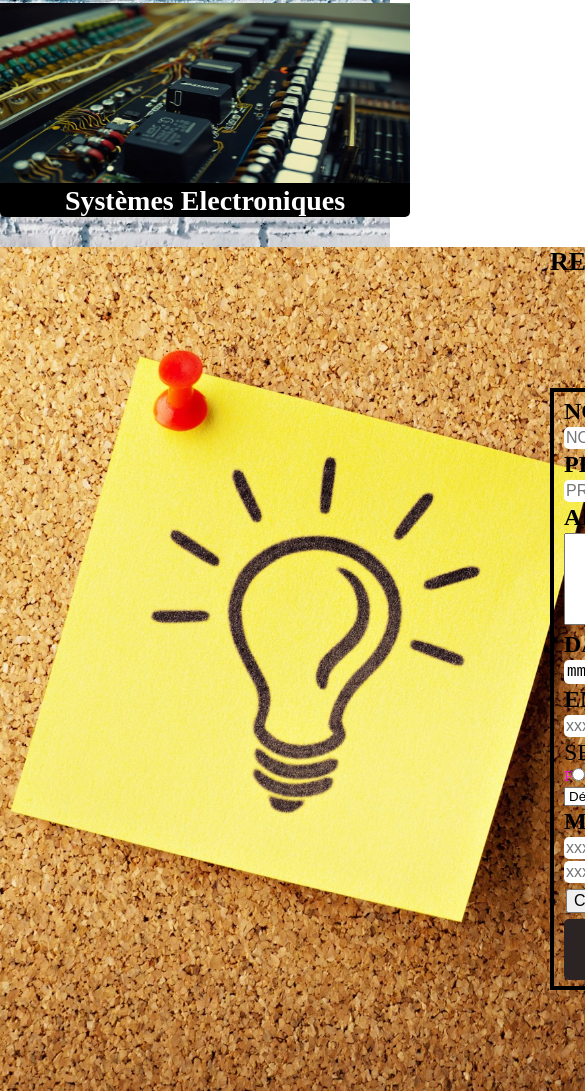
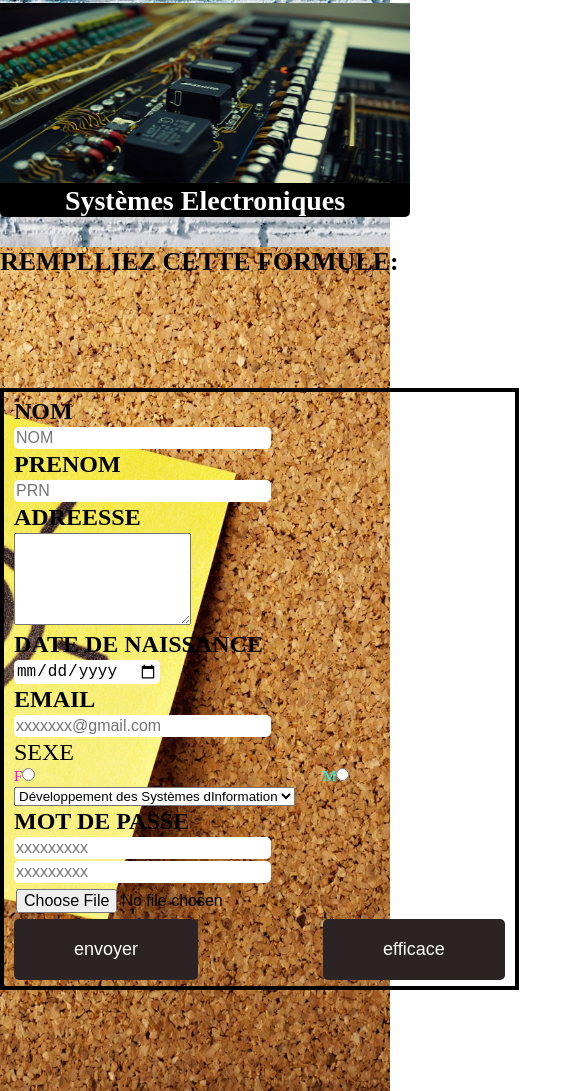
Before and after one commit to ANxxxS/ANxxxS.github.io, a plain HTML site: page index.html in a window 390 px wide. Shown: the part 1919-3010 px from the top of the page, 585 px wide, since content can reach past the window. Drawn offline with Linux system fonts and the light colour scheme.

Commit message:
Add files via upload

```diff
--- a/CSS/PRINCIPALE.CSS
+++ b/CSS/PRINCIPALE.CSS
@@ -170,6 +170,14 @@ label{
     transform: scale(1.1);
     cursor: pointer;
 }
+
+@media screen and (max-width: 768px) {
+    #ins{
+        padding: 0 0;
+        width: 100%;
+    }
+}
+
 @keyframes slide {
     0% {
         transform: translateY(-100%);
```
